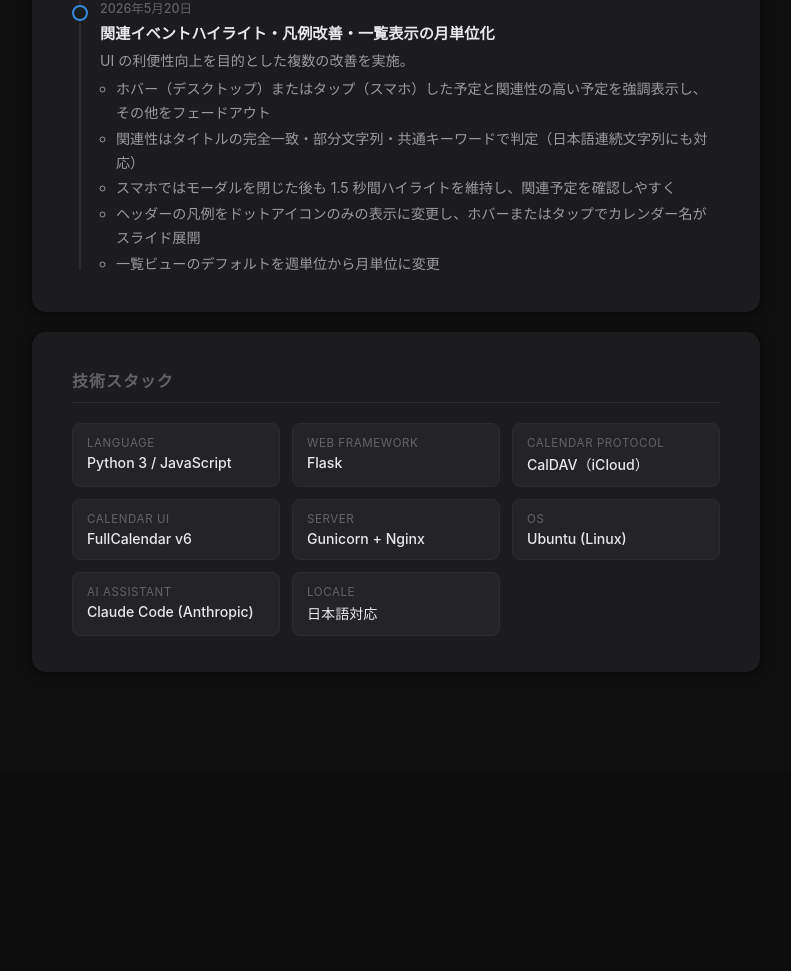
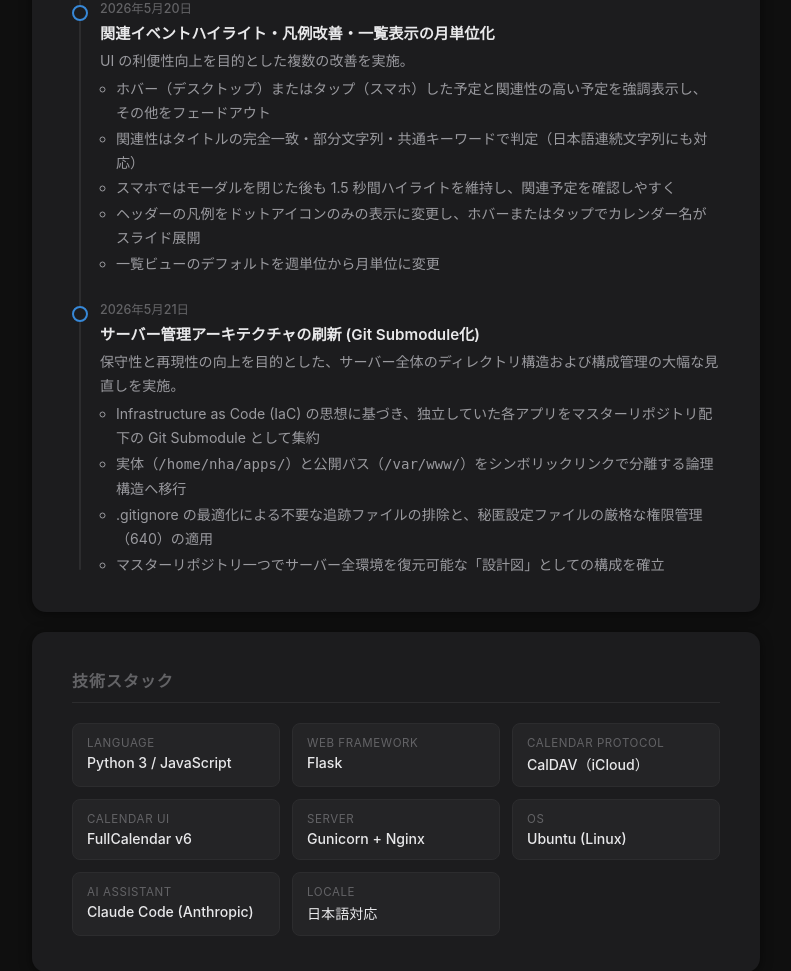
Before and after one commit to nhashimoto-gm/icloud-calendar-web, a Flask app: page /about in a window 1280 px wide. Shown: the part 1362-2333 px from the top of the page, without its empty margins (244-1035 px from the left). Before the commit the page ends 2034 px from the top, so only its background shows below. Run offline with Flask 3, Linux system fonts and the light colour scheme.

Commit message:
docs: update about page with infrastructure reform info

```diff
--- a/templates/about.html
+++ b/templates/about.html
@@ -243,6 +243,20 @@
           </div>
         </li>
 
+        <li>
+          <div class="timeline-date">2026年5月21日</div>
+          <div class="timeline-title">サーバー管理アーキテクチャの刷新 (Git Submodule化)</div>
+          <div class="timeline-body">
+            保守性と再現性の向上を目的とした、サーバー全体のディレクトリ構造および構成管理の大幅な見直しを実施。
+            <ul>
+              <li>Infrastructure as Code (IaC) の思想に基づき、独立していた各アプリをマスターリポジトリ配下の Git Submodule として集約</li>
+              <li>実体（<code>/home/nha/apps/</code>）と公開パス（<code>/var/www/</code>）をシンボリックリンクで分離する論理構造へ移行</li>
+              <li>.gitignore の最適化による不要な追跡ファイルの排除と、秘匿設定ファイルの厳格な権限管理（640）の適用</li>
+              <li>マスターリポジトリ一つでサーバー全環境を復元可能な「設計図」としての構成を確立</li>
+            </ul>
+          </div>
+        </li>
+
       </ul>
     </div>
 
```
